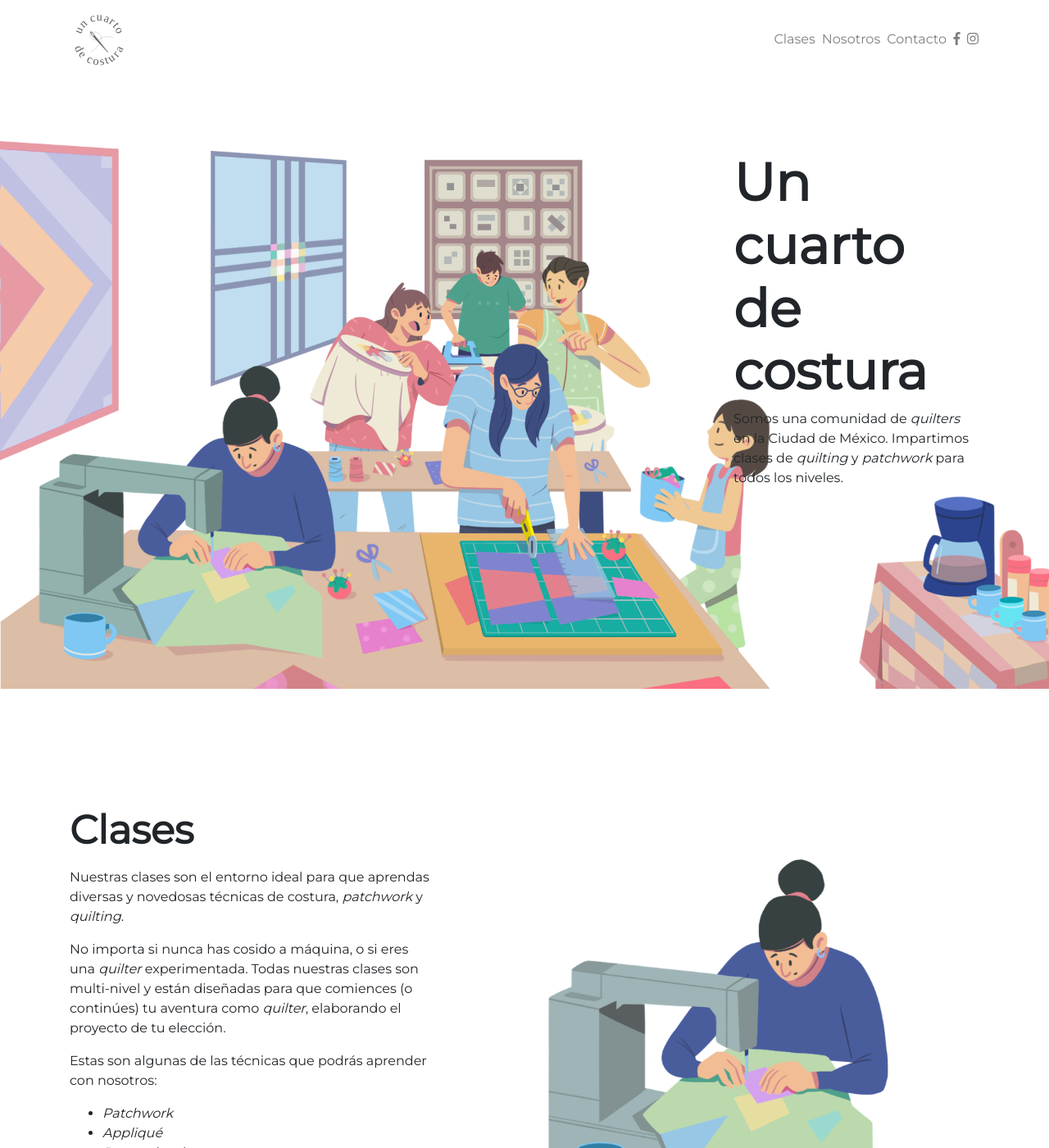
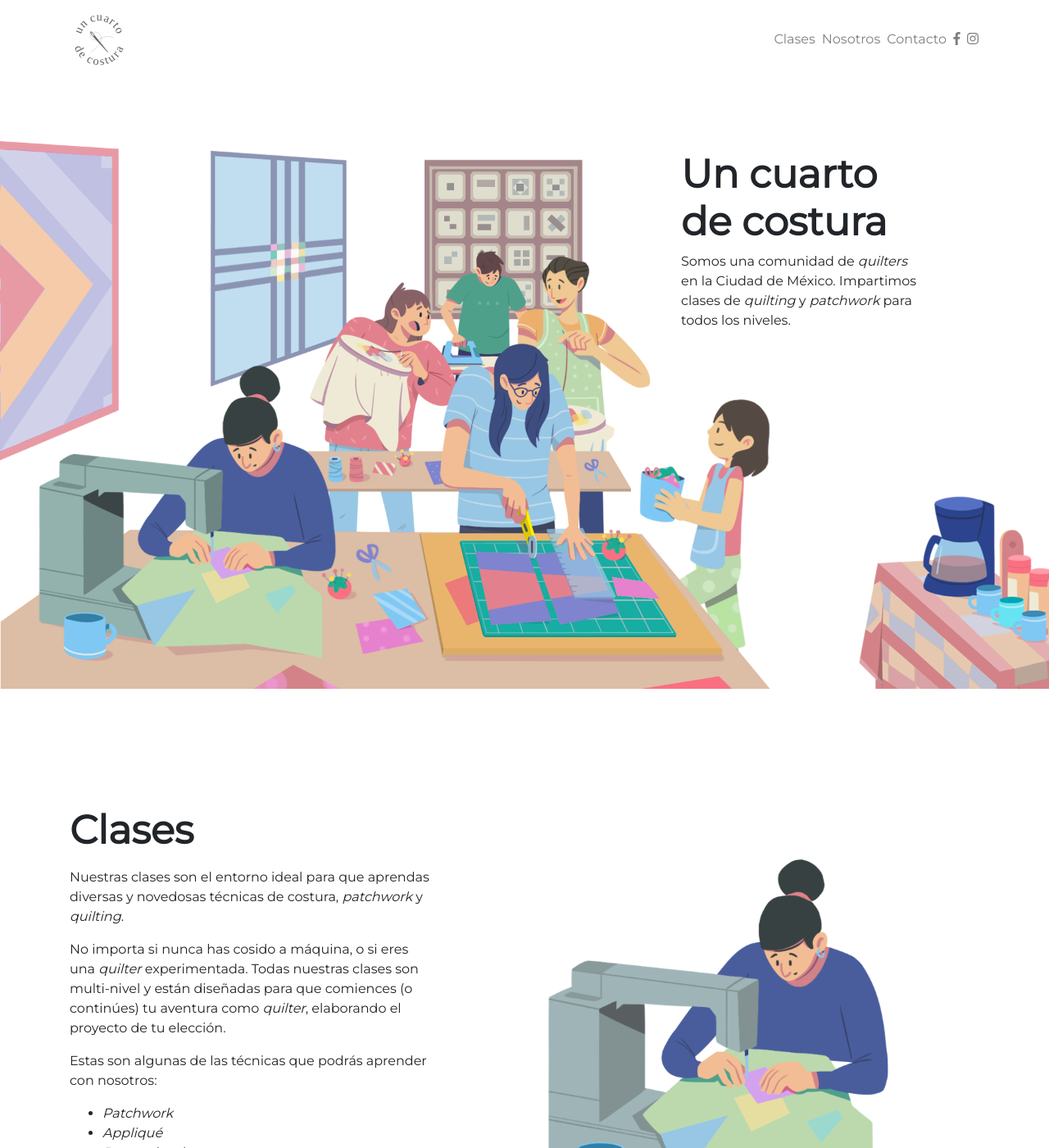
Before and after one commit to majesticness/majesticness.github.io, a Jekyll site: the page built from index.html, in a window 1280 px wide and 1400 px high. Shown: the whole window at 82% size. Built offline with Jekyll 4.4.1, drawn with Linux system fonts in a browser that asks for light colours; nearby versions of some CDN libraries.

Commit message:
Update style.css

```diff
--- a/assets/css/style.css
+++ b/assets/css/style.css
@@ -9,7 +9,7 @@ h1, h2, h3, h4, h5, h6 {
 }
 
 h1 {
-  font-size: 4rem;
+  font-size: 3rem;
 }
 
 h2 {
@@ -42,7 +42,7 @@ h2 {
 
 .un-cuarto div {
   width: 300px;
-  right: 4rem;
+  right: 8rem;
   top: 7rem;
 }
 
```
